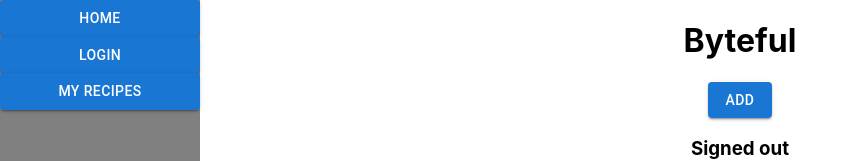
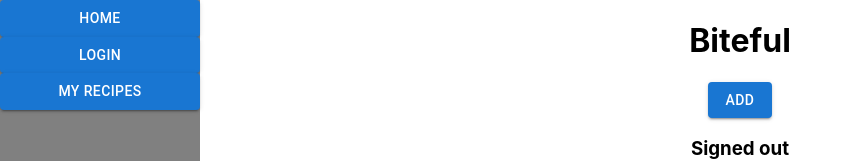
Before and after one commit to zach-habib/Biteful, a React (Create React App) app: page / in a window 1280 px wide. Shown: the top 161 px of the page, without its empty margins (0-858 px from the left). Built offline with nearby package versions, Linux system fonts and the light colour scheme; no server answers.

Commit message:
Name change

```diff
--- a/src/routes/Home.js
+++ b/src/routes/Home.js
@@ -9,7 +9,7 @@ function Home() {
     <div className="main">
       <Sidebar />
       <div className="content">
-        <h1>Byteful</h1>
+        <h1>Biteful</h1>
         <Link to="/create">
           <Button variant="contained">Add</Button>
         </Link>
```
